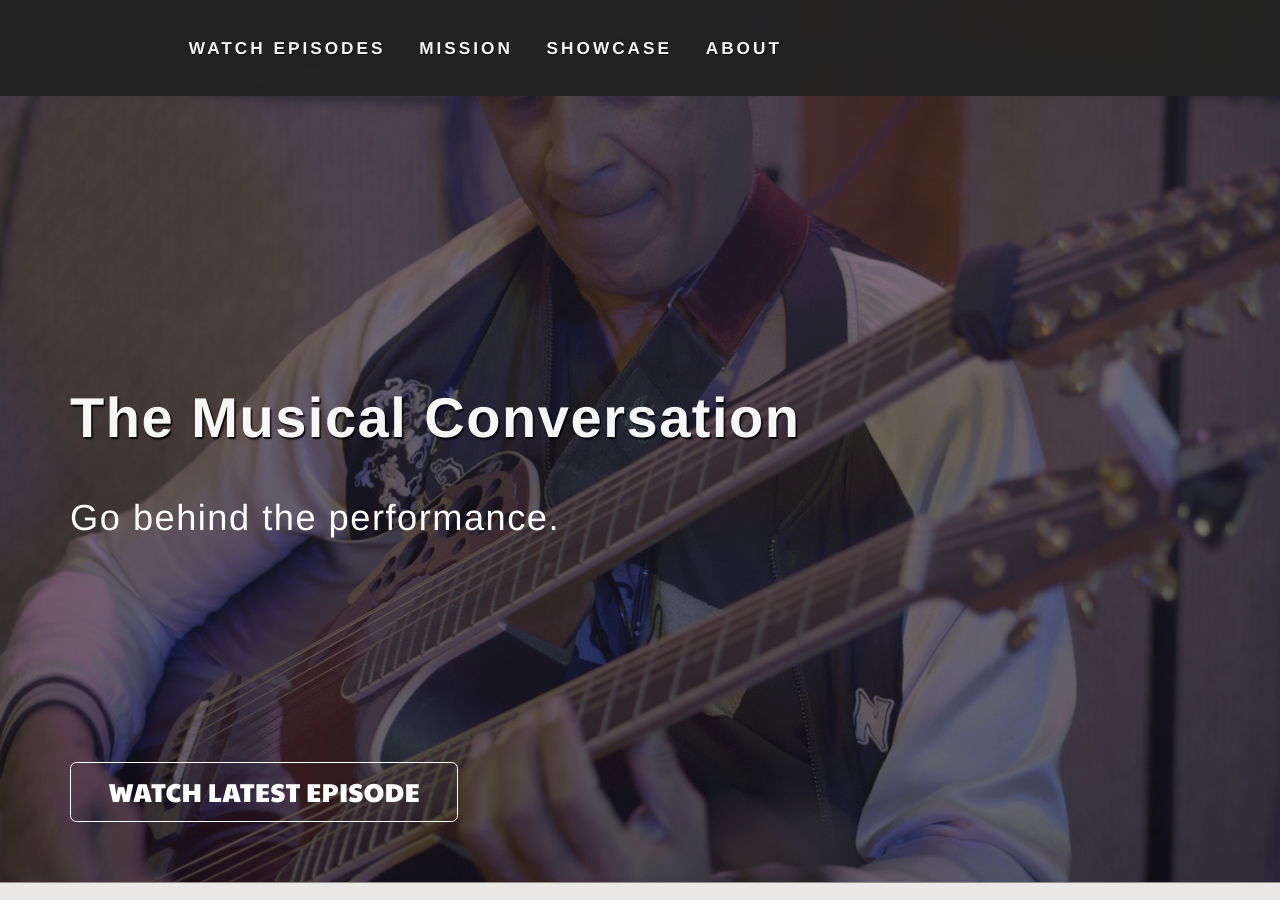
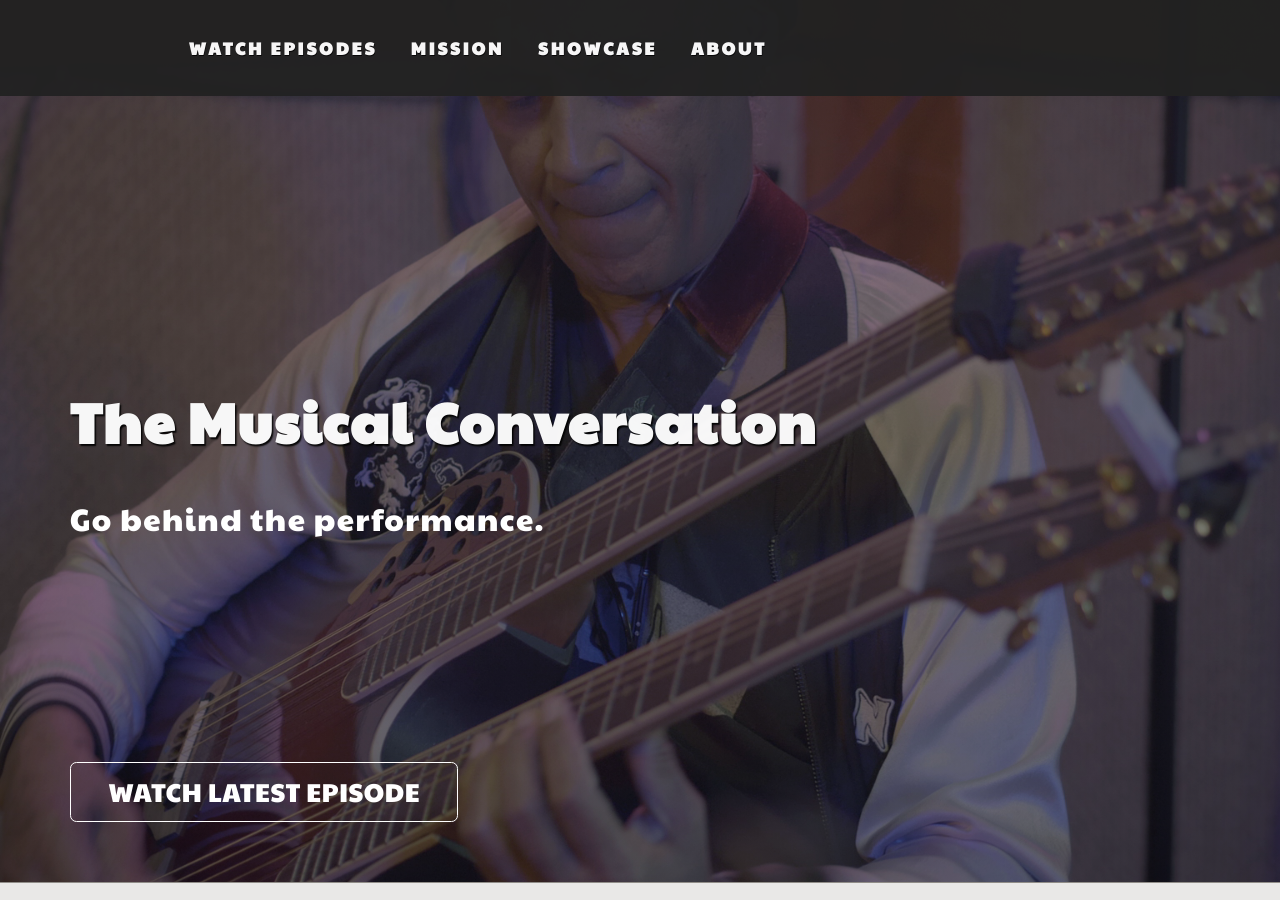
Before and after one commit to jericho1ne/themusicalconversation, a Jekyll site: the page built from src/index.html, in a window 1280 px wide and 900 px high. Built offline with Jekyll 4.4.1, drawn with Linux system fonts in a browser that asks for light colours; some web fonts are replaced; some of the changed text lies outside the part shown.

Commit message:
Updated header file to include automated OG tags

```diff
--- a/src/_config.yml
+++ b/src/_config.yml
@@ -17,7 +17,8 @@
 product_name: The Musical Conversation
 abridged: Get the scoop on up and coming artists.
 email: themusicalconversation@gmail.com
-description: ""
+og_description: Bringing together talented artists from Los Angeles and beyond.
+og_image: https://themusicalconversation.com/musical-conversation-og.png
 
 hero_text: Go behind the performance.
 hero_cta: WATCH LATEST EPISODE
--- a/src/_includes/detail.html
+++ b/src/_includes/detail.html
@@ -3,10 +3,22 @@
 
     <div class="row">
       <div class="col-sm-12">
-        <h2 class="section-heading">Latest Episode</h2>
+        <h2 class="section-heading">Hutchinson - Musicians Choice Rehearsal</h2>
         <div class="videoWrapper">
           <iframe width="1280" height="720"
               src="https://www.youtube.com/embed/am694JpfDvo"
+              frameborder="0" allow="autoplay; encrypted-media" allowfullscreen>
+          </iframe>
+        </div>
+      </div>
+    </div>
+
+    <div class="row">
+      <div class="col-sm-12">
+        <h2 class="section-heading">Albert Bermudez – Living room sessions</h2>
+        <div class="videoWrapper">
+          <iframe width="1280" height="720"
+              src="https://www.youtube.com/embed/rHDpNf-EQ4M"
               frameborder="0" allow="autoplay; encrypted-media" allowfullscreen>
           </iframe>
         </div>
--- a/src/_includes/head.html
+++ b/src/_includes/head.html
@@ -7,12 +7,14 @@
 
   <!-- Open Graph -->
   <!-- https://realfavicongenerator.net/social -->
+  <meta property="og:description" content="{{ site.og_description }}">
+  <meta property="og:title" content="{{ site.title }}">
+  <meta property="og:site_name" content="{{ site.title }}"/>
+  <meta property="og:type" content="website"/>
+  <meta property="og:url" content="{{ site.url }}">
+  <meta property="og:image" content="{{ site.og_image}}">
   <meta property="og:image:width" content="1200">
-  <meta property="og:image:height" content="628">
-  <meta property="og:description" content="Bringing together talented artists from Los Angeles and beyond.">
-  <meta property="og:title" content="The Musical Conversation">
-  <meta property="og:url" content="https://themusicalconversation.com">
-  <meta property="og:image" content="https://themusicalconversation.com/musical-conversation-og.png/og-image.jpg">
+  <meta property="og:image:height" content="1080">
 
   <!-- ICONS -->
   <!-- https://realfavicongenerator.net/ -->
--- a/src/_sass/_fonts.scss
+++ b/src/_sass/_fonts.scss
@@ -2,7 +2,7 @@
 //
 // Fonts and related mixins
 //
-$header-font-family: 'Muli', 'Helvetica Neue', Helvetica, sans-serif !default;
+$header-font-family: 'Paytone One', 'Helvetica Neue', Helvetica, sans-serif !default;
 $body-font-family: 'Muli', Arial, sans-serif !default;
 $secondary-font-family: 'Paytone One', 'Helvetica Neue', Helvetica, sans-serif !default;
 
@@ -70,7 +70,7 @@
 }
 
 section h2.section-heading {
-  color: darken($color-gray-darker, 10);
+  color: lighten($color-gray-darker, 10);
   font-family: $header-font-family;
   margin: 1em 0;
   font-weight: 700;
--- a/src/_sass/_mixins.scss
+++ b/src/_sass/_mixins.scss
@@ -122,7 +122,7 @@
     margin: $m*0.5rem 0;
   }
   h2 {
-    font-size: 2.1em * $m;
+    font-size: 1.8em * $m;
     margin: $m*2.25rem 0 $m*.5rem 0;
   }
   h3 {
```
